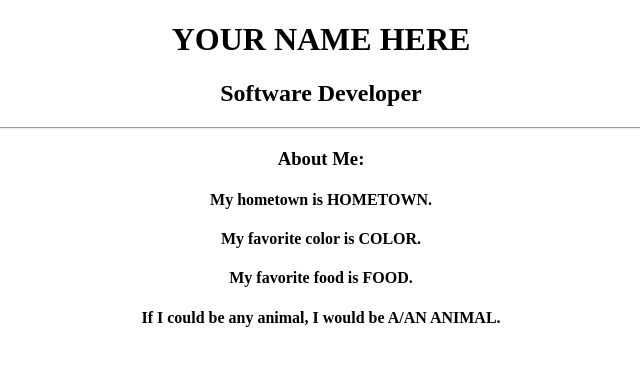
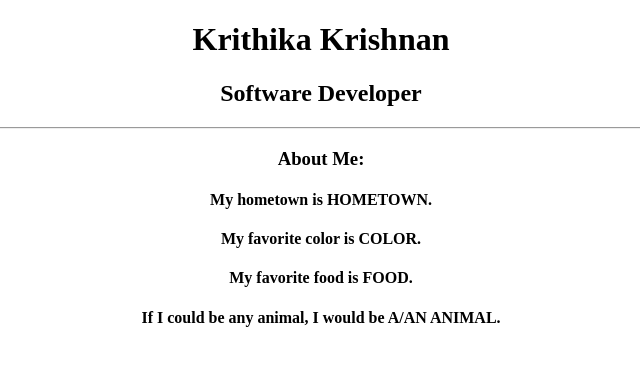
Before and after one commit to krithika4kiki/my-first-repo, a plain HTML site: page index.html in a window 1280 px wide. Shown: the whole page, without its empty margins (319-959 px from the left). Drawn offline with Linux system fonts and the light colour scheme.

Commit message:
modified index.html to add actual name

```diff
--- a/index.html
+++ b/index.html
@@ -7,7 +7,7 @@
 		  </head>
 		  <body>
 			<div align="center">
-				<h1>YOUR NAME HERE</h1>
+				<h1>Krithika Krishnan</h1>
 				<h2>Software Developer</h2>
 				<hr>
 				<h3>About Me:</h3>
```
